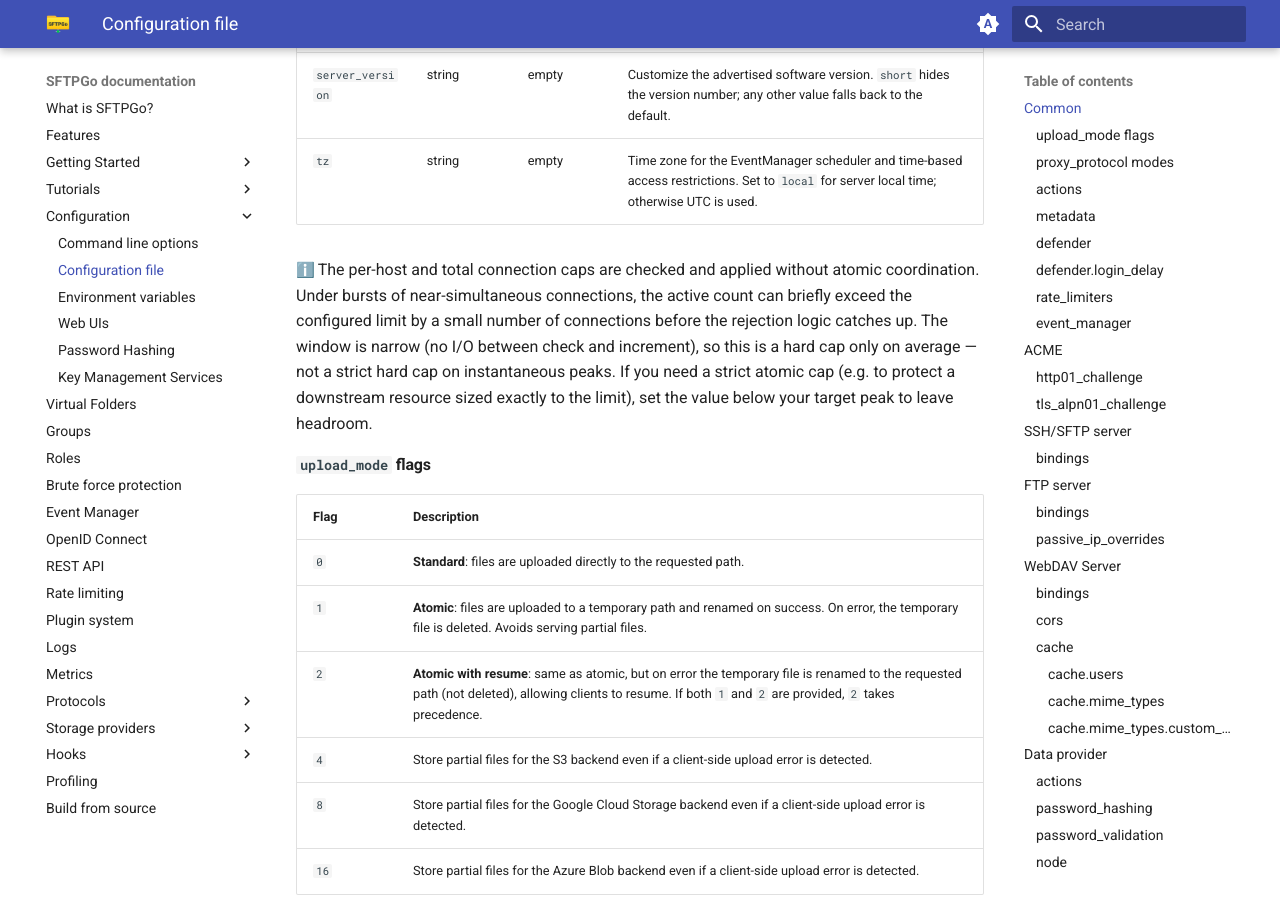
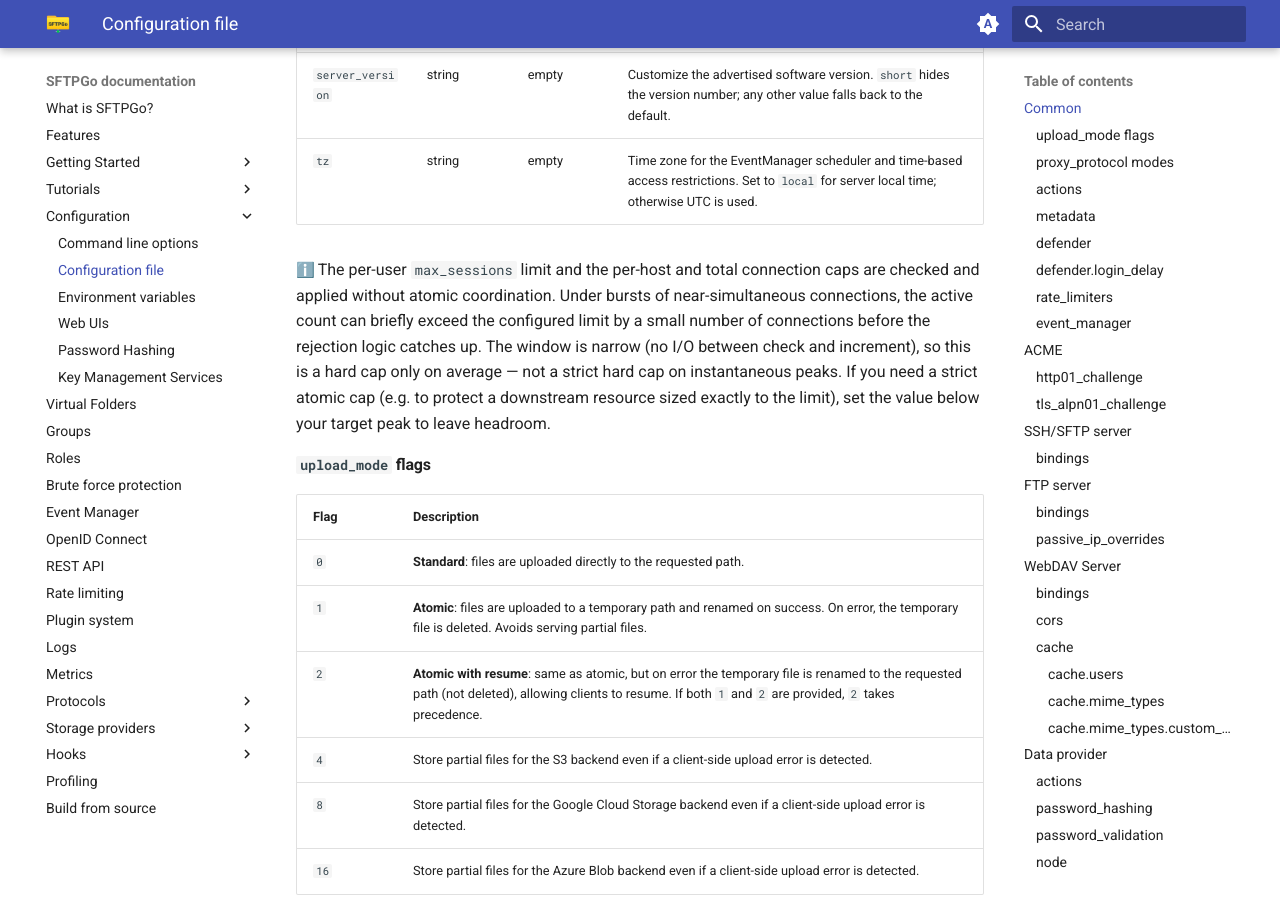
Before and after one commit to sftpgo/docs, an MkDocs documentation site: the page built from docs/config-file.md, in a window 1280 px wide and 900 px high, scrolled down 1902 px. Built offline with MkDocs 1.6.1 and Material for MkDocs 9.7.7, drawn with Linux system fonts in a browser that asks for light colours; emoji names are drawn with the system emoji font; the version menu is left out.

Commit message:
docs: include per-user max_sessions in the non-atomic enforcement note
Signed-off-by: Nicola Murino <nicola.murino@gmail.com>

```diff
--- a/docs/config-file.md
+++ b/docs/config-file.md
@@ -32,7 +32,7 @@ Configuration parameters for the `common` section.
 | `server_version` | string | empty | Customize the advertised software version. `short` hides the version number; any other value falls back to the default. |
 | `tz` | string | empty | Time zone for the EventManager scheduler and time-based access restrictions. Set to `local` for server local time; otherwise UTC is used. |
 
-:information_source: The per-host and total connection caps are checked and applied without atomic coordination. Under bursts of near-simultaneous connections, the active count can briefly exceed the configured limit by a small number of connections before the rejection logic catches up. The window is narrow (no I/O between check and increment), so this is a hard cap only on average — not a strict hard cap on instantaneous peaks. If you need a strict atomic cap (e.g. to protect a downstream resource sized exactly to the limit), set the value below your target peak to leave headroom.
+:information_source: The per-user `max_sessions` limit and the per-host and total connection caps are checked and applied without atomic coordination. Under bursts of near-simultaneous connections, the active count can briefly exceed the configured limit by a small number of connections before the rejection logic catches up. The window is narrow (no I/O between check and increment), so this is a hard cap only on average — not a strict hard cap on instantaneous peaks. If you need a strict atomic cap (e.g. to protect a downstream resource sized exactly to the limit), set the value below your target peak to leave headroom.
 
 #### `upload_mode` flags
 
```
